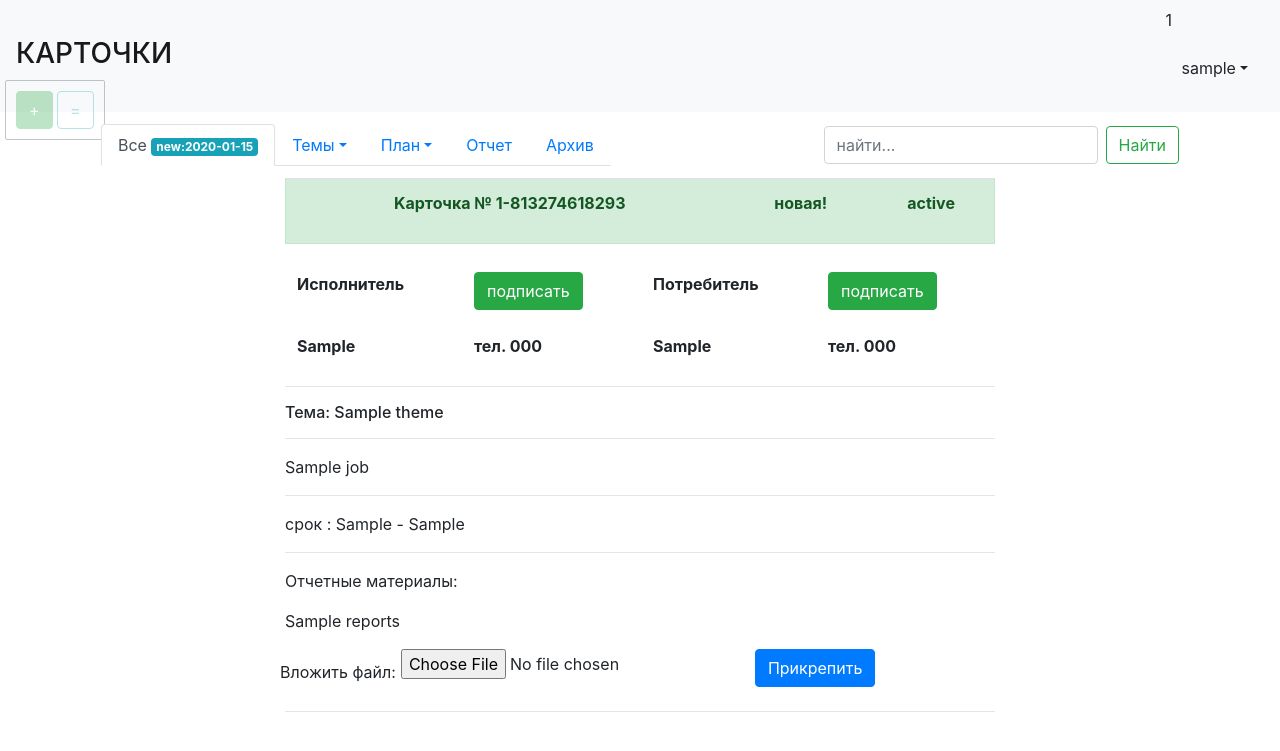
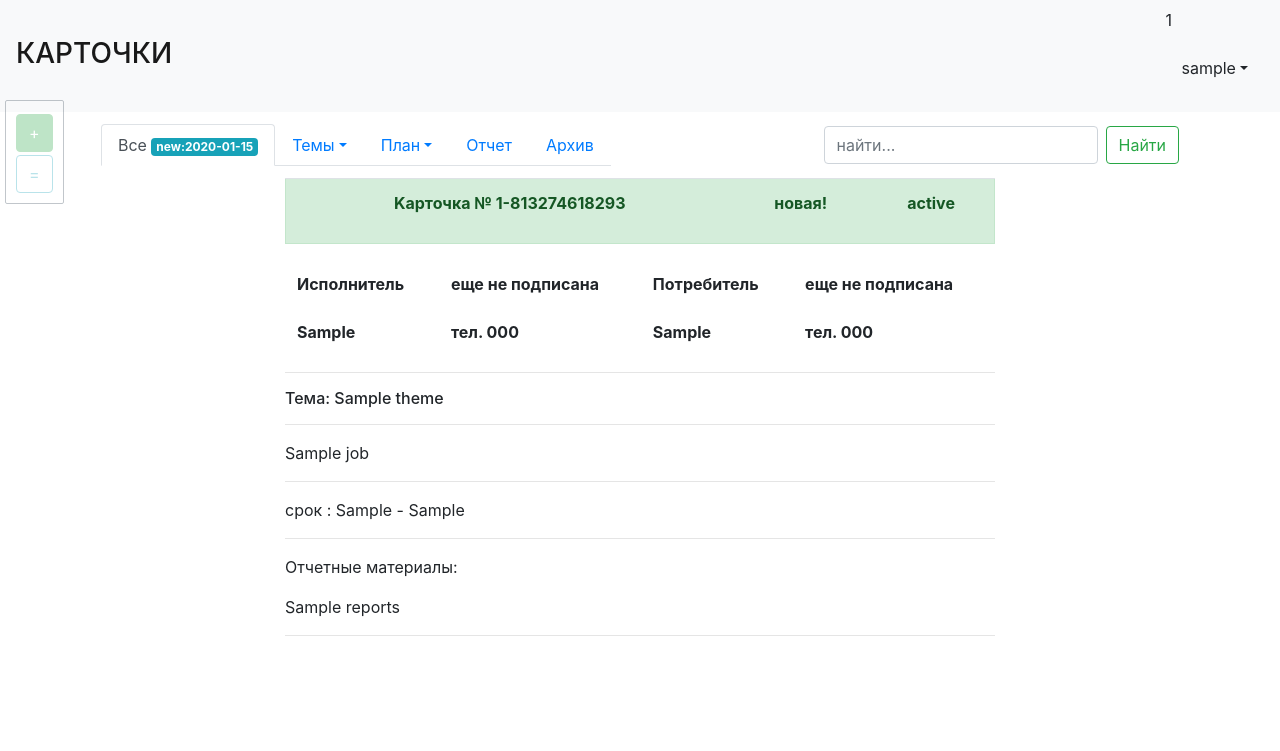
Before and after one commit to party13/ticketProject, a Django app: template tickets/templates/tickets/ticket_detail.html in a window 1280 px wide. Shown: the top 751 px of the page. Run offline with Django 3.2, Linux system fonts and the light colour scheme; the template is opened without the code that fills it: most values are stand-ins (such as "Sample title", 1, 10 or a date in 2020); lists and menus that the app fills with data are empty; some libraries are stand-ins or nearby versions.

Commit message:
debugging...

```diff
--- a/static/css/styles.css
+++ b/static/css/styles.css
@@ -3,7 +3,7 @@
     border-radius : 2px;
     position: fixed;
     left: 5px;
-    top: 80px;
+    top: 100px;
     opacity: 0.3;
     padding :10px;
 }
@@ -14,3 +14,13 @@
     display: block;
     margin: 3px 0;
 }
+
+.message{
+    border : 1px solid #345;
+    border-radius : 2px;
+    position: fixed;
+    left: 650 px;
+    top: 300px;
+    opacity: 0.6;
+    padding :10px;
+}
--- a/templates/base.html
+++ b/templates/base.html
@@ -43,10 +43,21 @@
 {% if user_name %}
     {% block create-panel %}
             <div class="create-panel align-items-center">
-                <button type="button" class="btn btn-success"  aria-haspopup="true" aria-expanded="false">+</button>
+                <a href="{% url 'create_ticket' %}">
+                    <button type="button" class="btn btn-success"  aria-haspopup="true" aria-expanded="false">+</button>
+                </a>
                 <button type="button" class="btn btn-outline-info"  aria-haspopup="true" aria-expanded="false">=</button>
              </div>
     {% endblock %}
+{% endif %}
+
+{% if message %}
+    {% block message%}
+    <div class="message">
+        <div> {{ message }}</div>
+        <button type="button" class="btn btn-success">close</button>
+    </div>
+    {% endblock%}
 {% endif %}
 
 
--- a/tickets/admin.py
+++ b/tickets/admin.py
@@ -1,6 +1,6 @@
 from django.contrib import admin
 from django import forms
-from .models import Ticket, Department
+from .models import Ticket, Department, News
 
 
 class DepartmentForm(forms.ModelForm):
@@ -63,4 +63,5 @@ class DepartmentAdmin(admin.ModelAdmin):
 # Now register the new UserAdmin...
 
 admin.site.register(Ticket)
+# admin.site.register(News)
 admin.site.register(Department, DepartmentAdmin)
--- a/tickets/forms.py
+++ b/tickets/forms.py
@@ -4,4 +4,4 @@ from .models import Ticket
 class CreateTicketForm(ModelForm):
     class Meta:
         model = Ticket
-        fields = ['theme', 'job', 'term', 'responsible']
+        fields = ['number', 'theme', 'job', 'term', 'responsible']
--- a/tickets/models.py
+++ b/tickets/models.py
@@ -184,8 +184,3 @@ class Ticket(models.Model):
     def get_consum_phone(self):
         consum_user = self.consumer
         return consum_user.phone
-
-    def get_new_number(self,num):
-        while num in range(1000):
-            yield num
-        num+=1
--- a/tickets/templates/tickets/index.html
+++ b/tickets/templates/tickets/index.html
@@ -35,7 +35,7 @@
                               <td data-toggle="tooltip" data-placement="top" title="тел.: {{ticket.get_resp_phone }}">
                                   {{ ticket.get_ticket_responsible}} </td>
                               <td data-toggle="tooltip" data-placement="top" title="тел.: {{ticket.get_custom_phone }}">
-                                  {{ ticket.get_ticket_customer }}</td>
+                                  {{ ticket.get_ticket_consumer }}</td>
                               <td {% if ticket.ticket_is_out_of_term %} class = "alert alert-danger" {% endif %} >{{ ticket.get_ticket_term }} </td>
                               <td><a href="{{ ticket.get_ticket_url }}" class="badge badge-pill badge-primary" data-toggle="tooltip" data-placement="top" title="Подробнее...">. . .</a></td>
                             </tr>
--- a/tickets/templates/tickets/ticket_create_form.html
+++ b/tickets/templates/tickets/ticket_create_form.html
@@ -19,9 +19,6 @@
                                 {{ field.errors }}
                              </div>
                         {% endif %}
-
-
-
                         {{ field.label }}
                         {{ field }}
 
--- a/tickets/templates/tickets/ticket_detail.html
+++ b/tickets/templates/tickets/ticket_detail.html
@@ -20,15 +20,37 @@
                                 <tbody>
                                 <tr>
                                         <th> Исполнитель</th>
-                                        <th> <button type="button" class="btn btn-success">подписать</button> </th>
+                                        <th> {% if ticket.isSignedByResponsible  %}
+                                                Подписана
+                                             {% else %}
+                                                {% if ticket.responsible  == user_name %}
+                                                   <a href="{% url 'sign_ticket' %}">
+                                                           <button type="button" class="btn btn-success">подписать</button>
+                                                   </a>
+                                                {% else %}
+                                                    еще не подписана
+                                                {% endif %}
+                                        </th>
+                                             {% endif %}
                                         <th> Потребитель </th>
-                                        <th> <button type="button" class="btn btn-success">подписать</button> </th>
+                                        <th> {% if ticket.isSignedByCustomer %}
+                                                Подписана
+                                             {% else %}
+                                                 {% if ticket.consumer == user_name %}
+                                                    <a href="{% url 'sign_ticket' %}">
+                                                            <button type="button" class="btn btn-success">подписать</button>
+                                                    </a>
+                                                 {% else %}
+                                                    еще не подписана
+                                                 {% endif %}
+                                             {% endif %}
+                                        </th>
                                 </tr>
                                 <tr>
                                         <th> {{ ticket.get_ticket_responsible }}</th>
                                         <th align="left"> тел. {{ ticket.get_resp_phone }} </th>
-                                        <th> {{ ticket.get_ticket_customer }}</th>
-                                        <th align="left"> тел. {{ ticket.get_custom_phone }} </th>
+                                        <th> {{ ticket.get_ticket_consumer }}</th>
+                                        <th align="left"> тел. {{ ticket.get_consum_phone }} </th>
                                 </tr>
                                 </tbody>
                         </table>
@@ -41,10 +63,12 @@
                         <p {% if ticket.ticket_is_out_of_term %} class = "alert alert-danger" {% endif %}> срок : {{ ticket.get_ticket_term }}  - {{ ticket.get_ticket_expiration }}</p>
                         <hr>
                         <p> Отчетные материалы: </p>
-                        <p> {% if ticket.reports %} {{ ticket.reports }} {% else %} NO REPORTS YET {% endif %}</p>
+                        <p> {% if ticket.reports %} {{ ticket.reports }} {% else %} Нет отчетных материалов {% endif %}</p>
+
+                        {% if ticket.responsible == user_name %}
                                 <form class="form-inline">
                                   <div class="form-row">
-                            <label for="exampleFormControlFile1">Вложить файл:</label>
+                                    <label for="exampleFormControlFile1">Прикрепить отчетные материалы:</label>
                                       <div class="col-auto">
                                         <input type="file" class="form-control-file" id="exampleFormControlFile1">
                                       </div>
@@ -53,6 +77,7 @@
                                       </div>
                                   </div>
                                 </form>
+                        {% endif %}
                         <hr>
                 </div>
         {% endblock %}
--- a/tickets/urls.py
+++ b/tickets/urls.py
@@ -9,6 +9,7 @@ urlpatterns = [
     path('search/', search_results, name='search_results_url'),
     path('news/', TicketsList.as_view(), name='news_list' ),
     path('ticket/create/', CreateTicket.as_view(), name='create_ticket'),
+    path('ticket/sign_ticket/', sign_ticket, name='sign_ticket'),
     path('ticket/<str:number>/', TicketDetail.as_view(), name='ticket_detail_url'),
     path('plan/', TicketPlan.as_view() ),
 
```
Also changed, not shown: tickets/views.py (+19 -9 lines). Lines whose indentation alone changed are shown as unchanged.
